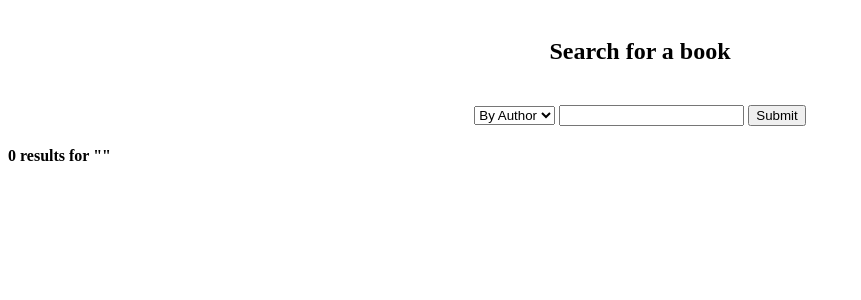
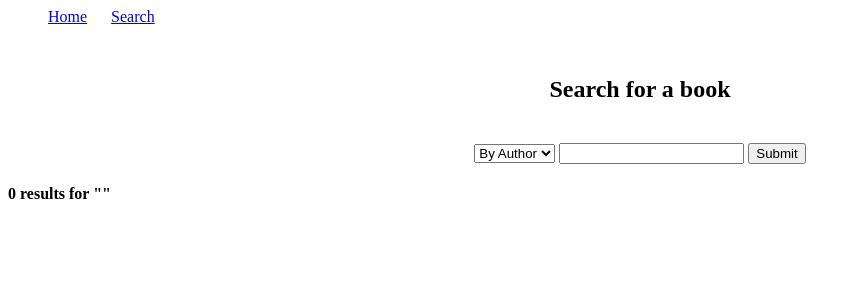
Before and after one commit to anteecy/brary, a Django app: template brary/library/templates/library/results.html in a window 1280 px wide. Shown: the top 300 px of the page, without its empty margins (0-861 px from the left). Run offline with Django 3.2, Linux system fonts and the light colour scheme; the template is opened without the code that fills it, so the values that code supplies are empty.

Commit message:
Added nav menu to all pages

```diff
--- /dev/null
+++ b/brary/library/static/library/nav.css
@@ -0,0 +1,8 @@
+#nav-menu ul {
+    overflow: hidden;
+}
+
+#nav-menu li {
+    display: inline-block;
+    padding-right: 20px;
+}
--- a/brary/library/templates/library/results.html
+++ b/brary/library/templates/library/results.html
@@ -2,6 +2,15 @@
 
 <link rel="stylesheet" type="text/css" href="{% static 'library/search.css' %}">
 <link rel="stylesheet" type="text/css" href="{% static 'library/results.css' %}">
+<link rel="stylesheet" type="text/css" href="{% static 'library/nav.css' %}">
+
+
+<div id="nav-menu">
+    <ul>
+        <li><a href="/">Home</a></li>
+        <li><a href="/library/search">Search</a></li>
+    </ul>
+</div>
 
 <h2 id='search-title'>Search for a book</h2>
 
```
Also changed, not shown: brary/brary/static/brary/home.css (added, +8 -0 lines), brary/brary/templates/brary/home.html (+12 -1 lines), brary/library/templates/library/search.html (+8 -0 lines), brary/brary/urls.py (line endings or trailing spaces), 1 other file.
